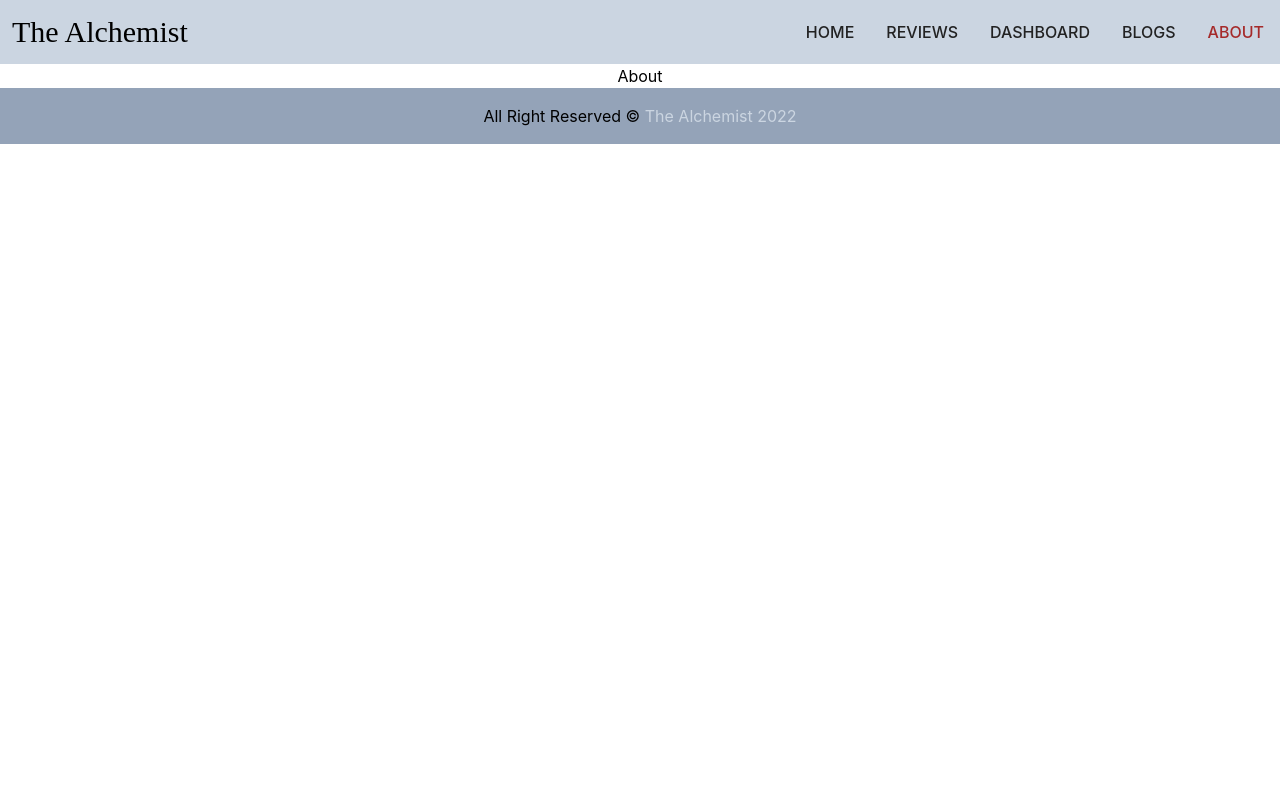
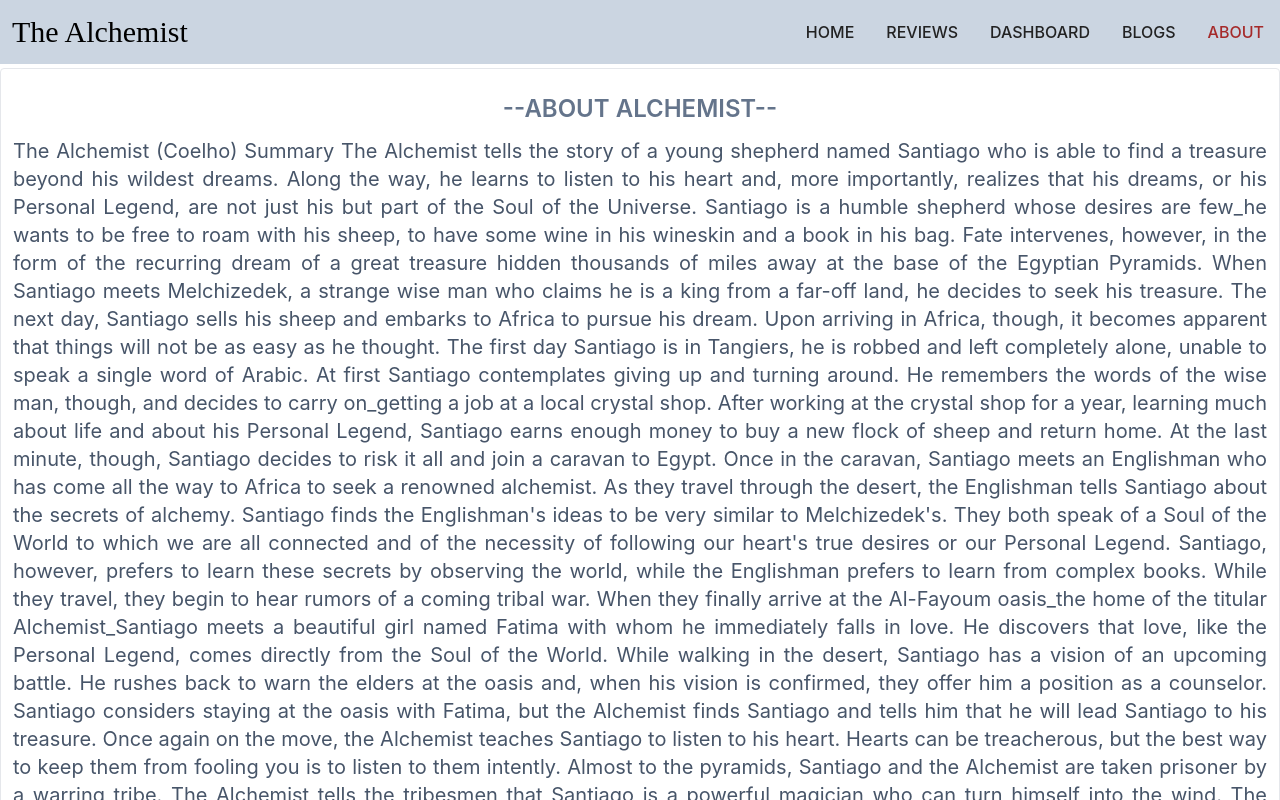
Before and after one commit to Tanvirmehedi/product-analysis, a React (Create React App) app: page /about in a window 1280 px wide. Shown: the top 800 px of the page. Built offline with nearby package versions, Linux system fonts and the light colour scheme; the HTML template or start-up script is replaced by a standard one; a web font is replaced by a local one.

Commit message:
About Page Done

```diff
--- a/src/components/About/About.js
+++ b/src/components/About/About.js
@@ -2,8 +2,73 @@
 
 const About = () => {
   return (
-    <div>
-      <h1>About</h1>
+    <div className="p-3 border  my-1 rounded shadow-lg md:container mx-auto">
+      <h2 className="py-3 uppercase text-2xl font-semibold text-slate-500">
+        --About Alchemist--
+      </h2>
+      <p className="text-justify text-slate-600 text-xl">
+        The Alchemist (Coelho) Summary The Alchemist tells the story of a young
+        shepherd named Santiago who is able to find a treasure beyond his
+        wildest dreams. Along the way, he learns to listen to his heart and,
+        more importantly, realizes that his dreams, or his Personal Legend, are
+        not just his but part of the Soul of the Universe. Santiago is a humble
+        shepherd whose desires are few_he wants to be free to roam with his
+        sheep, to have some wine in his wineskin and a book in his bag. Fate
+        intervenes, however, in the form of the recurring dream of a great
+        treasure hidden thousands of miles away at the base of the Egyptian
+        Pyramids. When Santiago meets Melchizedek, a strange wise man who claims
+        he is a king from a far-off land, he decides to seek his treasure. The
+        next day, Santiago sells his sheep and embarks to Africa to pursue his
+        dream. Upon arriving in Africa, though, it becomes apparent that things
+        will not be as easy as he thought. The first day Santiago is in
+        Tangiers, he is robbed and left completely alone, unable to speak a
+        single word of Arabic. At first Santiago contemplates giving up and
+        turning around. He remembers the words of the wise man, though, and
+        decides to carry on_getting a job at a local crystal shop. After working
+        at the crystal shop for a year, learning much about life and about his
+        Personal Legend, Santiago earns enough money to buy a new flock of sheep
+        and return home. At the last minute, though, Santiago decides to risk it
+        all and join a caravan to Egypt. Once in the caravan, Santiago meets an
+        Englishman who has come all the way to Africa to seek a renowned
+        alchemist. As they travel through the desert, the Englishman tells
+        Santiago about the secrets of alchemy. Santiago finds the Englishman's
+        ideas to be very similar to Melchizedek's. They both speak of a Soul of
+        the World to which we are all connected and of the necessity of
+        following our heart's true desires or our Personal Legend. Santiago,
+        however, prefers to learn these secrets by observing the world, while
+        the Englishman prefers to learn from complex books. While they travel,
+        they begin to hear rumors of a coming tribal war. When they finally
+        arrive at the Al-Fayoum oasis_the home of the titular Alchemist_Santiago
+        meets a beautiful girl named Fatima with whom he immediately falls in
+        love. He discovers that love, like the Personal Legend, comes directly
+        from the Soul of the World. While walking in the desert, Santiago has a
+        vision of an upcoming battle. He rushes back to warn the elders at the
+        oasis and, when his vision is confirmed, they offer him a position as a
+        counselor. Santiago considers staying at the oasis with Fatima, but the
+        Alchemist finds Santiago and tells him that he will lead Santiago to his
+        treasure. Once again on the move, the Alchemist teaches Santiago to
+        listen to his heart. Hearts can be treacherous, but the best way to keep
+        them from fooling you is to listen to them intently. Almost to the
+        pyramids, Santiago and the Alchemist are taken prisoner by a warring
+        tribe. The Alchemist tells the tribesmen that Santiago is a powerful
+        magician who can turn himself into the wind. The tribesmen are impressed
+        and will spare the lives of the men if Santiago can do it. The only
+        problem is that Santiago has no idea what he is doing. After three days
+        of meditating, Santiago uses his knowledge of the Soul of the World to
+        ask the elements to help him. First he asks the desert, then he asks the
+        wind, then he asks the sun and, finally, he asks the Soul of the World.
+        Immediately, the wind whips up, and Santiago disappears and reappears on
+        the other side of the camp. The Alchemist takes his leave of Santiago,
+        who continues on to the Pyramids. Once there, Santiago is attacked by
+        robbers. Asked what he is doing there, Santiago replies that he had a
+        dream of a treasure buried at the base of the Pyramids. One of the
+        robbers laughs at him, and says that he has had the exact same dream,
+        except that in his the treasure was buried in Spain. Santiago realizes
+        that the treasure was back in Spain the entire time. The story then
+        jumps forward in time and finds Santiago digging a hole at the base of
+        the tree where he had had his first dream. Sure enough, he finds a trunk
+        full of gold_enough for him and Fatima to live happily for a long time.
+      </p>
     </div>
   );
 };
--- a/src/components/Header/Header.js
+++ b/src/components/Header/Header.js
@@ -1,5 +1,6 @@
 import { MenuIcon, XIcon } from "@heroicons/react/solid";
 import React, { useState } from "react";
+import { Link } from "react-router-dom";
 import CustomLink from "../CustomLink/CustomLink";
 import "./Header.css";
 const Header = () => {
@@ -14,7 +15,7 @@
       <nav className="flex justify-between items-center  py-3   md:container md:mx-auto">
         <div className="logo pl-3">
           <div className="Font__Glitch text-2xl md:text-3xl ">
-            The Alchemist
+            <Link to="/">The Alchemist</Link>
           </div>
         </div>
         <div
```
